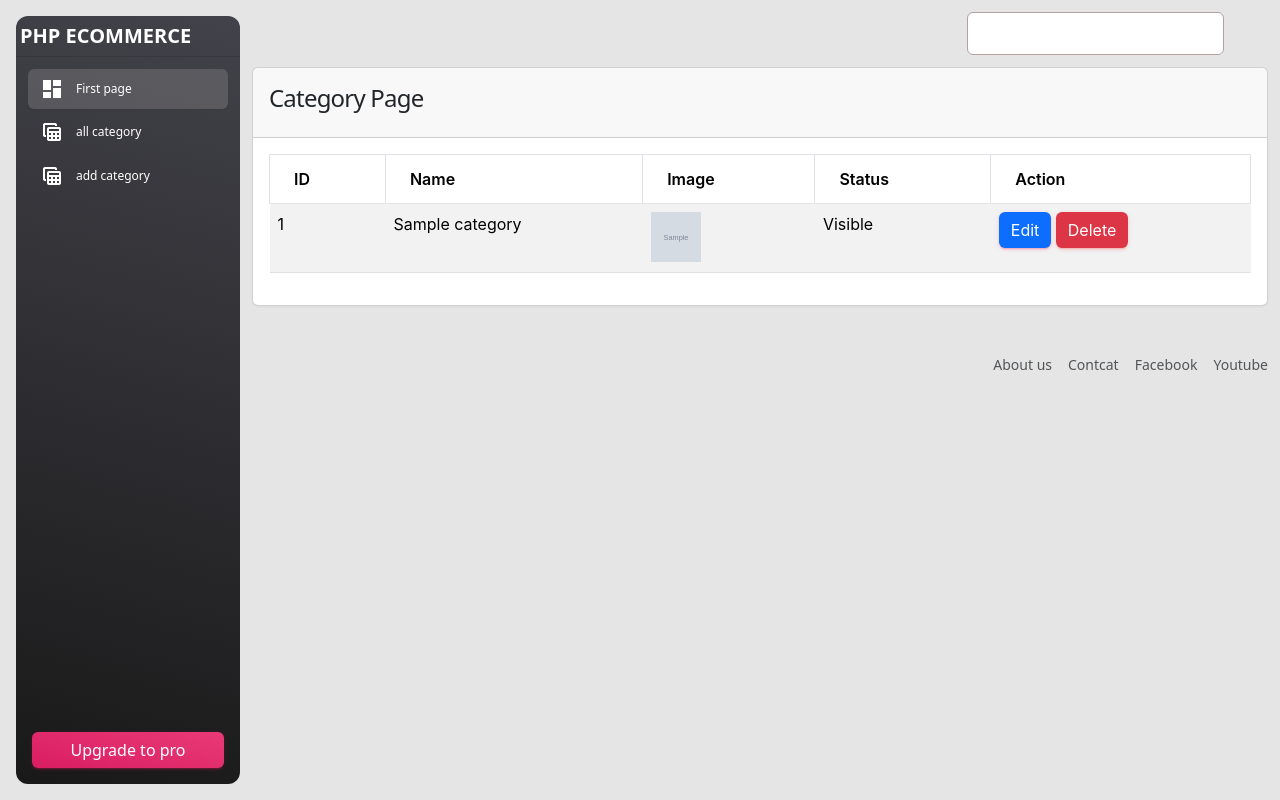
After one commit to azizhaamza/ecommerce_project, a PHP site: page /admin/category.php in a window 1280 px wide. The commit adds this page. Run offline with PHP 8.4, Linux system fonts and the light colour scheme; the visitor is signed in with stand-in values (Sample User, id 1); tables that the repository leaves empty or names only in its code hold one stand-in row (values such as "Sample post"); grey boxes marked "Sample" are stand-in pictures; some libraries are stand-ins or nearby versions.

Commit message:
PHP Ecom Part 9 : How to fetch & display category in PHP | Fetch Category image in PHP MySQL

```diff
--- /dev/null
+++ b/admin/category.php
@@ -0,0 +1,66 @@
+<?php
+include "includes/header.php";
+include "../middleware/adminmiddleware.php";
+
+?>
+
+<div class="container">
+    <div class="row">
+        <div class="col-md-12">
+            <div class="card">
+                <div class="card-header">
+                    <h4>Category Page</h4>
+                </div>
+                <div class="card-body">
+                    <table class="table table-bordered table-striped">
+                        <thead>
+                            <tr>
+                                <th>ID</th>
+                                <th>Name</th>
+                                <th>Image</th>
+                                <th>Status</th>
+                                <th>Action</th>
+                            </tr>
+                        </thead>
+                        <tbody>
+                            <?php
+                            $categories = getAll("categories");
+                            if ($categories && mysqli_num_rows($categories) > 0) {
+                                foreach ($categories as $item) {
+                                    ?>
+                                    <tr>
+                                        <td><?= (int)$item['id']; ?></td>
+                                        <td><?= htmlspecialchars($item['name'], ENT_QUOTES, 'UTF-8'); ?></td>
+                                        <td>
+                                            <img src="../uploads/<?= htmlspecialchars($item['image'], ENT_QUOTES, 'UTF-8'); ?>"
+                                                 width="50" height="50"
+                                                 alt="<?= htmlspecialchars($item['name'], ENT_QUOTES, 'UTF-8'); ?>">
+                                        </td>
+                                        <td><?= $item['status'] == '1' ? 'Hidden' : 'Visible'; ?></td>
+                                        <td>
+                                            <a href="edit-category.php?id=<?= (int)$item['id']; ?>" class="btn btn-primary">Edit</a>
+                                            <form action="code.php" method="POST" class="d-inline">
+                                                <button type="submit" name="delete_category_btn" value="<?= (int)$item['id']; ?>"
+                                                        class="btn btn-danger">Delete</button>
+                                            </form>
+                                        </td>
+                                    </tr>
+                                    <?php
+                                }
+                            } else {
+                                ?>
+                                <tr>
+                                    <td colspan="5">No Record Found</td>
+                                </tr>
+                                <?php
+                            }
+                            ?>
+                        </tbody>
+                    </table>
+                </div>
+            </div>
+        </div>
+    </div>
+</div>
+
+<?php include "includes/footer.php"; ?>
--- a/admin/includes/footer.php
+++ b/admin/includes/footer.php
@@ -24,10 +24,19 @@
 
 
 
-<script src="../assets/js/bootstrap.bundle.min.js"></script>
-<script src="../assets/js/perfect-scrollbar.min.js"></script>
-<script src="../assets/js/smooth-scrollbar.min.js"></script>
+    <script src="../assets/js/bootstrap.bundle.min.js"></script>
+    <script src="../assets/js/perfect-scrollbar.min.js"></script>
+    <script src="../assets/js/smooth-scrollbar.min.js"></script>
+    <!-- Alertify Js -->
+    <script src="//cdn.jsdelivr.net/npm/alertifyjs@1.14.0/build/alertify.min.js"></script>
+    <script>
+        <?php if (isset($_SESSION['message'])) { ?>
+            alertify.set('notifier', 'position', 'top-right');
+            alertify.success("<?= htmlspecialchars($_SESSION['message'], ENT_QUOTES, 'UTF-8'); ?>");
+            <?php unset($_SESSION['message']); ?>
+        <?php } ?>
 
+    </script>
 
 </body>
 </html>
--- a/admin/includes/header.php
+++ b/admin/includes/header.php
@@ -18,11 +18,35 @@
     <script src="https://kit.fontawesome.com/42d5adcbca.js" crossorigin="anonymous"></script>
 
     <link id="pagestyle" href="assets/css/material-dashboard.min.css" rel="stylesheet" />
+    <!-- Alertify -->
+    <!-- CSS -->
+    <link rel="stylesheet" href="//cdn.jsdelivr.net/npm/alertifyjs@1.14.0/build/css/alertify.min.css"/>
+    <link rel="stylesheet" href="//cdn.jsdelivr.net/npm/alertifyjs@1.14.0/build/css/themes/bootstrap.min.css"/>
+        <!-- Bootstrap theme -->
+    <link rel="stylesheet" href="//cdn.jsdelivr.net/npm/alertifyjs@1.14.0/build/css/themes/bootstrap.min.css"/>
+
+    <!-- Alertify -->
+
     <style>
-    .form-control{
-        border: 1px solid #b3a1a1;
-        padding: 8px 10px;
-    }
+        .form-control {
+            border: 1px solid #b3a1a1 !important;
+            padding: 8px 10px;
+            background-color: #ffffff !important;
+            color: #344767 !important;
+            box-shadow: none !important;
+        }
+
+        .form-control:focus,
+        textarea.form-control:focus {
+            border: 1px solid #2c1ee9 !important;
+            padding: 8px 10px;
+            background-color: #ffffff !important;
+            color: #344767 !important;
+            box-shadow: none !important;
+        }
+        .table-bordered tbody tr:last-child td {
+        border-bottom: 1px solid #dee2e6 !important;
+}
     </style>
 </head>
 
--- a/admin/includes/sidebar.php
+++ b/admin/includes/sidebar.php
@@ -17,6 +17,14 @@
                 </a>
             </li>
             <li class="nav-item">
+                <a class="nav-link text-white " href="category.php">
+                    <div class="text-white text-center me-2 d-flex align-items-center justify-content-center">
+                        <i class="material-icons opacity-10">table_view</i>
+                    </div>
+                    <span class="nav-link-text ms-1">all category</span>
+                </a>
+            </li>
+            <li class="nav-item">
                 <a class="nav-link text-white " href="addcategory.php">
                     <div class="text-white text-center me-2 d-flex align-items-center justify-content-center">
                         <i class="material-icons opacity-10">table_view</i>
--- a/functions/redirect.php
+++ b/functions/redirect.php
@@ -1,4 +1,12 @@
 <?php
+include "./../config/dbcon.php";
+
+
+function getAll($table){
+    global $conn;
+    $query = "SELECT * FROM $table";
+    return mysqli_query($conn, $query);
+}
 
 function redirect($url, $message){
     $_SESSION['message'] = $message;
```
Also changed, not shown: admin/addcategory.php (+2 -9 lines), uploads/1795453172.jpg (added), uploads/1795453312.jpg (added), uploads/1795453429.jpg (added), uploads/1795453680.jpg (added), uploads/1795453731.jpg (added), uploads/1795458980.jpg (added), uploads/1795460544.jpg (added).
